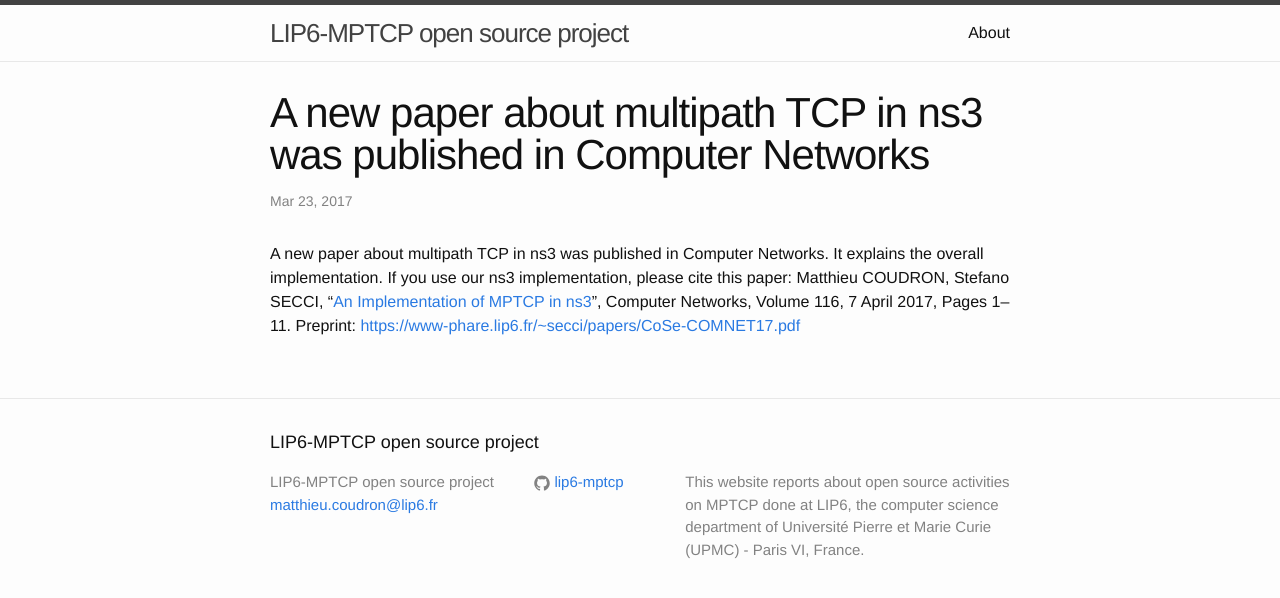
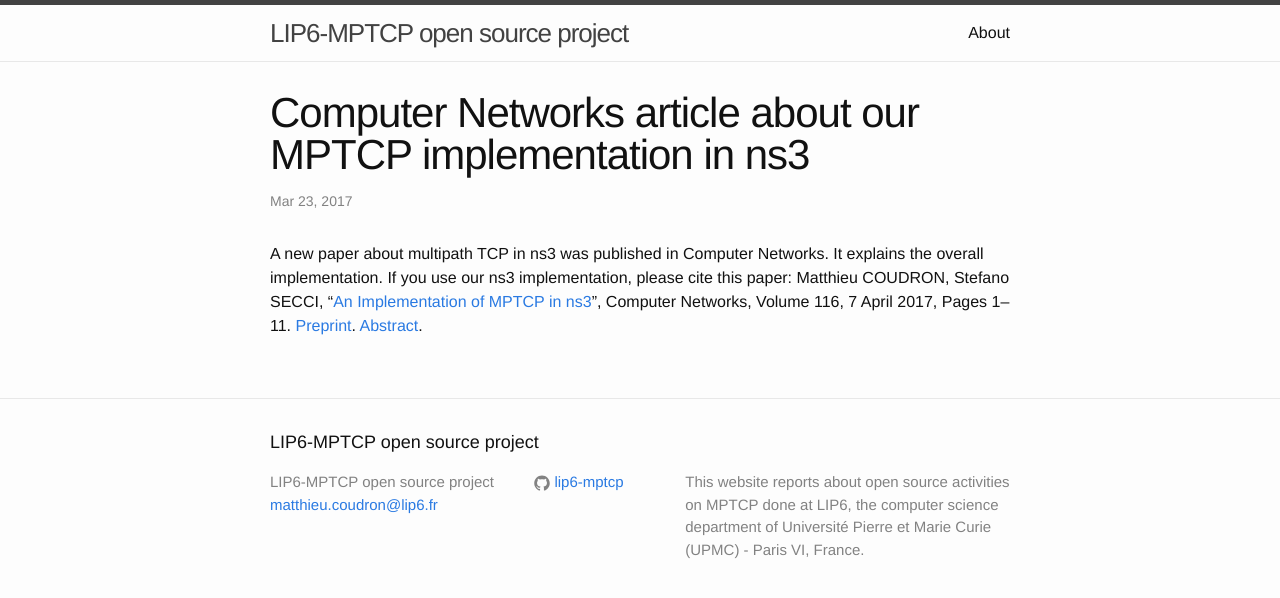
Before and after one commit to FREELANCER2017/lip6-mptcp.github.io, a Jekyll site: the page built from _posts/2017-03-23-paper-MPTCP-in-ns3.markdown, in a window 1280 px wide. Shown: the top 598 px of the page. Built offline with Jekyll 4.4.1, drawn with Linux system fonts in a browser that asks for light colours; comment, search, counter and statistics services are not loaded.

Commit message:
Update 2017-03-23-paper-MPTCP-in-ns3.markdown

```diff
--- a/_posts/2017-03-23-paper-MPTCP-in-ns3.markdown
+++ b/_posts/2017-03-23-paper-MPTCP-in-ns3.markdown
@@ -1,12 +1,13 @@
 ---
 layout: post
-title:  "A new paper about multipath TCP in ns3 was published in Computer Networks"
+title:  "Computer Networks article about our MPTCP implementation in ns3"
 date:   2017-03-23 17:00:00
 categories: mptcp paper
 ---
 A new paper about multipath TCP in ns3 was published in Computer Networks. It explains the overall implementation.
 If you use our ns3 implementation, please cite this paper: Matthieu COUDRON, Stefano SECCI, “[An Implementation of MPTCP in ns3]”, Computer Networks, Volume 116, 7 April 2017, Pages 1–11.
-Preprint: [https://www-phare.lip6.fr/~secci/papers/CoSe-COMNET17.pdf]
+<a href="https://www-phare.lip6.fr/~secci/papers/CoSe-COMNET17.pdf">Preprint</a>.
+<a href="http://dx.doi.org/10.1016/j.comnet.2017.02.002">Abstract</a>.
 
 [An Implementation of MPTCP in ns3]: http://dx.doi.org/10.1016/j.comnet.2017.02.002
 [https://www-phare.lip6.fr/~secci/papers/CoSe-COMNET17.pdf]:   https://www-phare.lip6.fr/~secci/papers/CoSe-COMNET17.pdf
```
